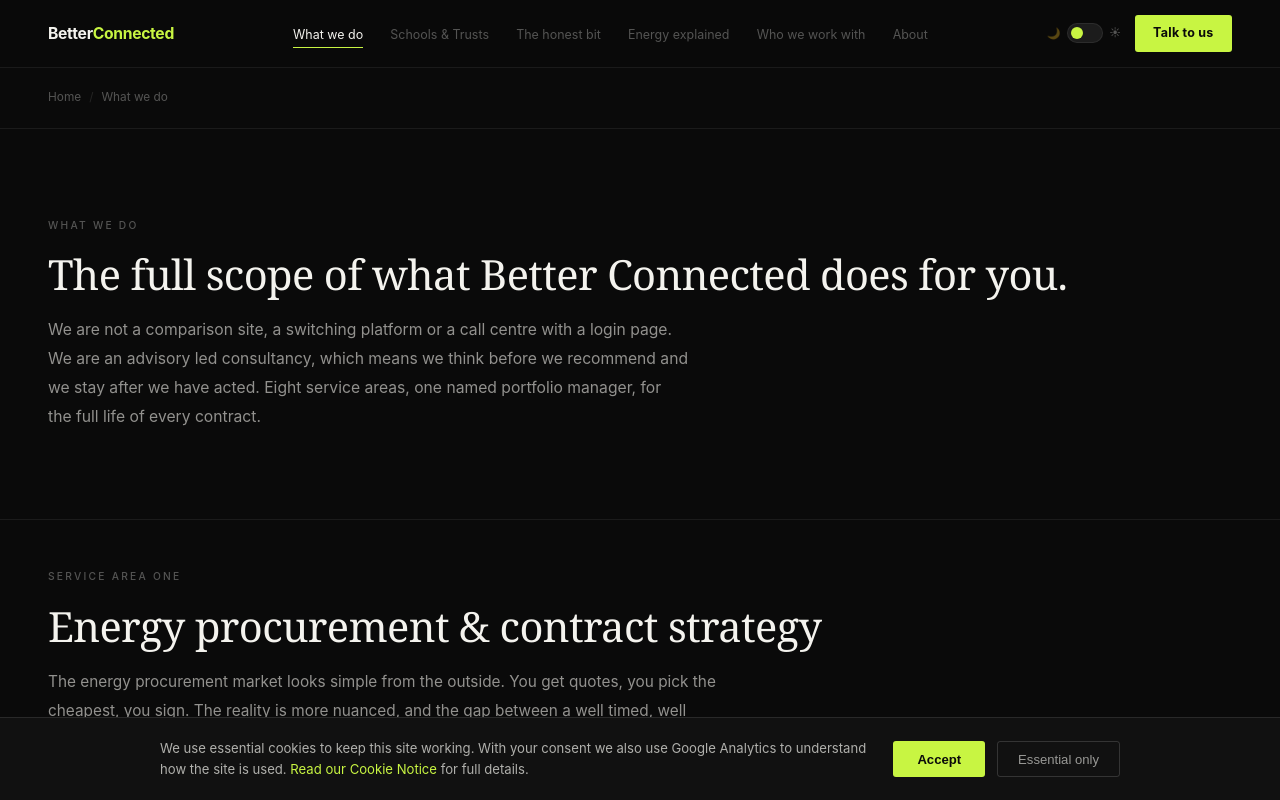
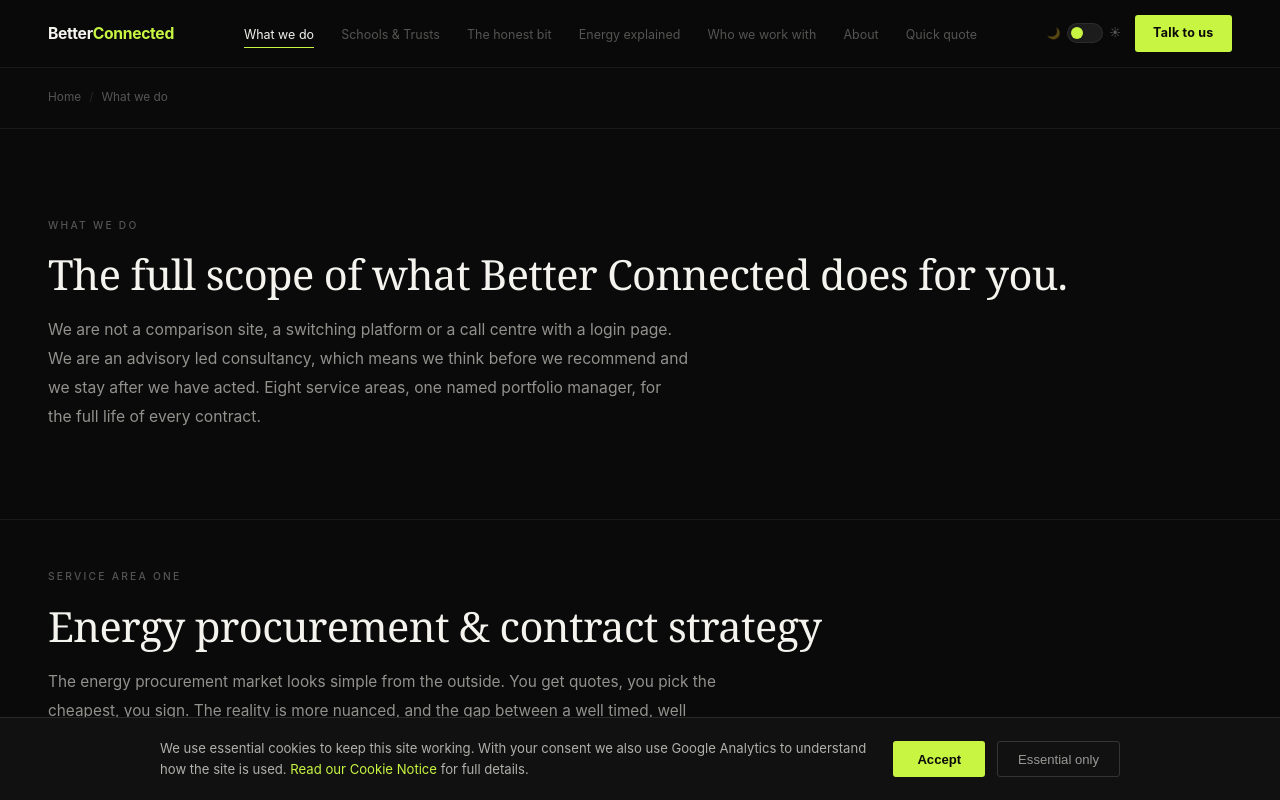
Before and after one commit to Mikecurge/betterconnected, a plain HTML site: page what-we-do.html in a window 1280 px wide. Shown: the top 800 px of the page. Drawn offline with Linux system fonts and the light colour scheme.

Commit message:
Add Quick quote link to the top menu

```diff
--- a/what-we-do.html
+++ b/what-we-do.html
@@ -27,7 +27,7 @@
 <body>
 <nav class="bc-nav">
   <div class="nav-left"><a href="/" aria-label="Better Connected home"><div class="logo-text">Better<span>Connected</span></div></a></div>
-  <ul class="nav-links-desktop"><li><a href="/what-we-do.html" class="active">What we do</a></li><li><a href="/schools.html">Schools &amp; Trusts</a></li><li><a href="/the-honest-bit.html">The honest bit</a></li><li><a href="/energy-explained/">Energy explained</a></li><li><a href="/who-we-work-with.html">Who we work with</a></li><li><a href="/about.html">About</a></li></ul>
+  <ul class="nav-links-desktop"><li><a href="/what-we-do.html" class="active">What we do</a></li><li><a href="/schools.html">Schools &amp; Trusts</a></li><li><a href="/the-honest-bit.html">The honest bit</a></li><li><a href="/energy-explained/">Energy explained</a></li><li><a href="/who-we-work-with.html">Who we work with</a></li><li><a href="/about.html">About</a></li><li><a href="https://quotes.betterconnected.biz">Quick quote</a></li></ul>
   <div class="nav-right">
     <div class="mode-toggle" onclick="toggleMode()" title="Toggle light or dark mode" role="switch" aria-label="Toggle light or dark mode"><span class="tog-ic">&#127769;</span><div class="trk"><div class="thb"></div></div><span class="tog-ic">&#9728;</span></div>
     <button class="nav-menu-btn" onclick="openDrawer()">Menu</button>
@@ -36,7 +36,7 @@
 </nav>
 <div class="nav-drawer" id="nav-drawer">
   <div class="drawer-header"><div class="nav-left"><div class="owl-panel"><svg class="bc-owl" width="22" height="40" viewBox="0 0 44 80" fill="none" aria-hidden="true"><path class="body" d="M6 16 C6 6 38 6 38 16 L38 62 C38 72 32 76 22 76 C12 76 6 72 6 62 Z"/><circle class="cutout" cx="15" cy="26" r="7.5"/><circle class="cutout" cx="29" cy="26" r="7.5"/><path class="c-restore" d="M29 18.5 L37.5 22 L37.5 30 L29 33.5 L33 26 Z"/><line class="toe" x1="14" y1="76" x2="8" y2="80" stroke-width="3" stroke-linecap="round"/><line class="toe" x1="14" y1="76" x2="14" y2="80" stroke-width="3" stroke-linecap="round"/><line class="toe" x1="14" y1="76" x2="20" y2="80" stroke-width="3" stroke-linecap="round"/><line class="toe" x1="30" y1="76" x2="24" y2="80" stroke-width="3" stroke-linecap="round"/><line class="toe" x1="30" y1="76" x2="30" y2="80" stroke-width="3" stroke-linecap="round"/><line class="toe" x1="30" y1="76" x2="36" y2="80" stroke-width="3" stroke-linecap="round"/></svg></div><div class="logo-text">Better<span>Connected</span></div></div><button class="drawer-close" onclick="closeDrawer()" aria-label="Close menu">&#10005;</button></div>
-  <div class="drawer-links"><a href="/what-we-do.html">What we do</a><a href="/schools.html">Schools &amp; Trusts</a><a href="/the-honest-bit.html">The honest bit</a><a href="/energy-explained/">Energy explained</a><a href="/who-we-work-with.html">Who we work with</a><a href="/about.html">About</a><a href="/metering.html">Metering Services</a><a href="/entry-criteria.html">Entry criteria</a></div>
+  <div class="drawer-links"><a href="/what-we-do.html">What we do</a><a href="/schools.html">Schools &amp; Trusts</a><a href="/the-honest-bit.html">The honest bit</a><a href="/energy-explained/">Energy explained</a><a href="/who-we-work-with.html">Who we work with</a><a href="/about.html">About</a><a href="https://quotes.betterconnected.biz">Quick quote</a><a href="/metering.html">Metering Services</a><a href="/entry-criteria.html">Entry criteria</a></div>
   <a class="drawer-cta" href="/contact.html">Talk to us &#8594;</a>
 </div>
 <div class="page-wrap">
```
